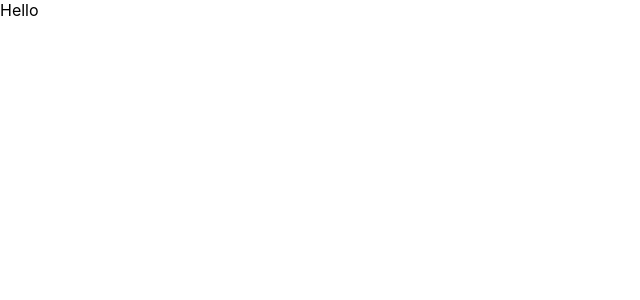
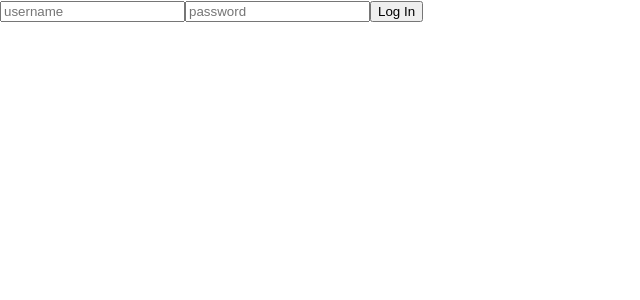
Before and after one commit to GabrielaJustine16/engaged-travels-front, a React (Create React App) app: page / in a window 1280 px wide. Shown: the top 300 px of the page, without its empty margins (0-640 px from the left). Built offline with nearby package versions, Linux system fonts and the light colour scheme.

Commit message:
user is saved to database and shows up in reux

```diff
--- a/src/App.js
+++ b/src/App.js
@@ -1,11 +1,12 @@
 import React from 'react';
 import './App.css';
+import Login from "./components/Login.js"
 /*import { render } from '@testing-library/react';*/
 
 class App extends React.Component {
   render() {
     return (
-      "Hello"
+      <Login/>
 
   );
  }
--- /dev/null
+++ b/src/actions/currentUser.js
@@ -0,0 +1,34 @@
+
+//synchronus action creators = plain java obj
+export const setCurrentUser = user => {
+    return {
+        type: "SET_CURRENT_USER",
+        user
+    }
+}
+
+
+//asynchronus action creaters= use dispacth, that returns a functionthat then returns a promise
+export const login = credentials => {
+    console.log("credentials are", credentials)
+    return dispatch => {
+        return fetch("http://localhost:3001/api/v1/login", {
+            method: "POST",
+            headers: {
+                "Content-Type": "application/json"
+            },
+            body: JSON.stringify(credentials)
+//dispact current user
+        })
+            .then(r => r.json())
+            .then(user => {
+                if (user.error) {
+                    alert(user.error)
+                } else {
+                  dispatch(setCurrentUser(user))
+                }
+            })
+            .catch(console.log)
+
+    }
+}
--- a/src/actions/loginForm.js
+++ b/src/actions/loginForm.js
@@ -1,6 +1,6 @@
-export const updateLoginFrom = formData => {
+export const updateLoginForm = (formData) => {
     return {
         type: "UPDATE_LOGIN_FORM",
-        action: formData
+        formData
     }
 }
--- a/src/components/Login.js
+++ b/src/components/Login.js
@@ -1 +1,40 @@
 //putting form in redux so we need to add state. to do that we need a reducer first then an action to get to ut
+import React from 'react'
+import { connect } from 'react-redux'
+import { updateLoginForm } from "../actions/loginForm.js"
+import { login } from "../actions/currentUser.js"
+
+const Login = ({ loginFormData,updateLoginForm,login }) => {
+
+    const handleInputChange = event => {
+        const { name,value } = event.target
+        const updatedFormInfo = {
+            ...loginFormData,
+            [name]: value
+        }
+        updateLoginForm(updatedFormInfo)
+    }
+
+    const handleSubmit = event => {
+        event.preventDefault()
+        login(loginFormData)
+    }
+    return (
+        <form onSubmit={handleSubmit}>
+            <input placeholder="username" value={loginFormData.username} name="username" type="text" onChange={handleInputChange}/>
+            <input placeholder="password" value={loginFormData.password} name="password" type="text" onChange={handleInputChange}/>
+            <input type="submit" value="Log In"/>
+        </form>
+
+    )
+}
+
+//argument to this component
+const mapStateToProps = state => {
+    return {
+       loginFormData: state.loginForm
+    }
+}
+export  default connect(mapStateToProps,{ updateLoginForm,login  })(Login)
+//mapstatetoprops in this component lets me get the states from the store as props. we get props passed int a functional component as an argument and object and can call it whatever. we can also destruvutr it
+//
--- a/src/reducers/currentUser.js
+++ b/src/reducers/currentUser.js
@@ -1,4 +1,4 @@
-export default (state = [], action) => {
+export default (state = null, action) => {
     switch (action.type) {
         case "SET_CURRENT_USER":
             return action.user
--- a/src/reducers/loginForm.js
+++ b/src/reducers/loginForm.js
@@ -6,7 +6,7 @@ const initialState = {
 export default (state = initialState, action) => {
     switch (action.type) {
         case "UPDATE_LOGIN_FORM":
-            return action.user
+            return action.formData
         default:
             return state
     }
```
Also changed, not shown: src/actions/curentUser.js (deleted, +0 -24 lines), 1 other file (tests, documents, lock files or other folders).
